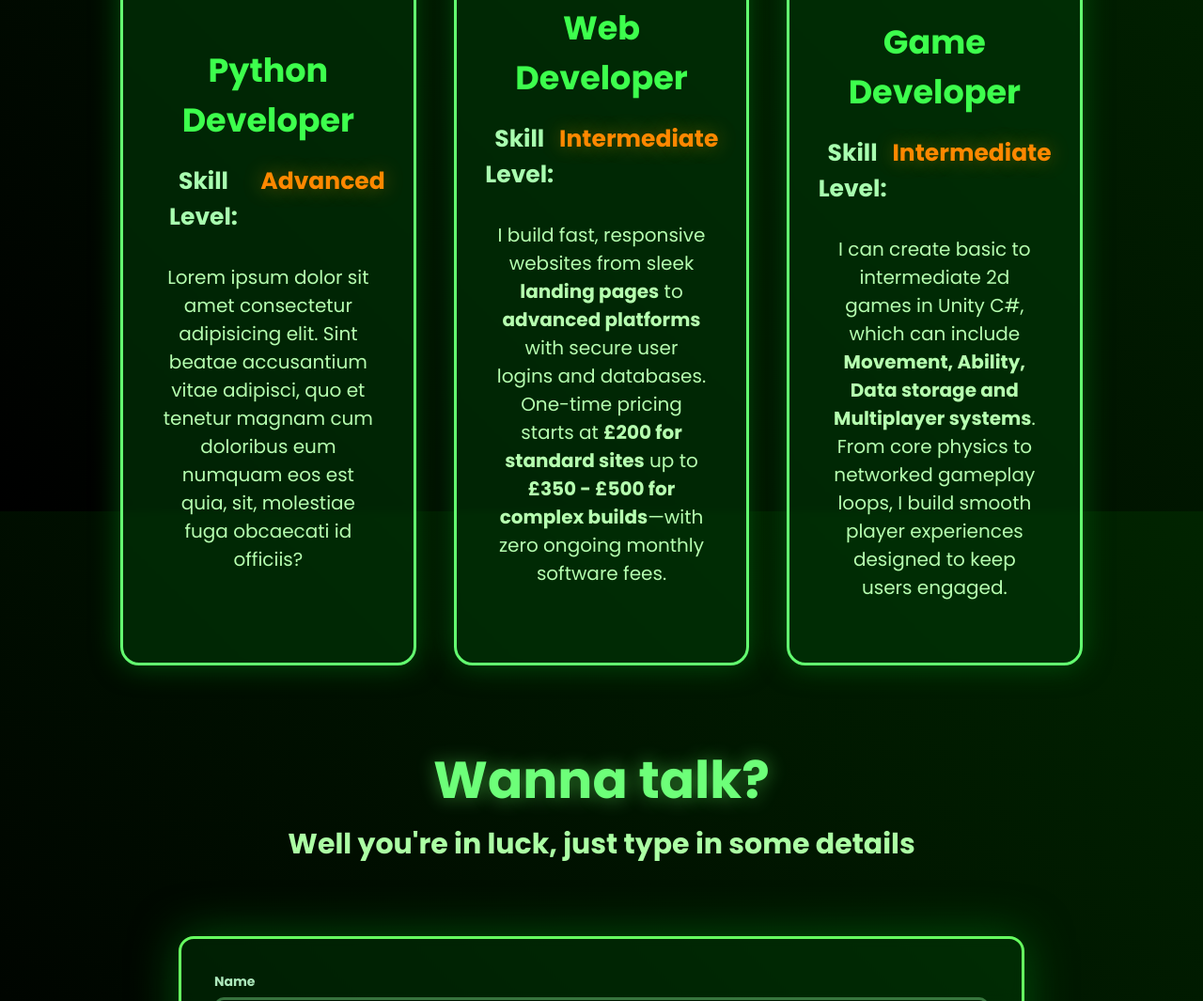
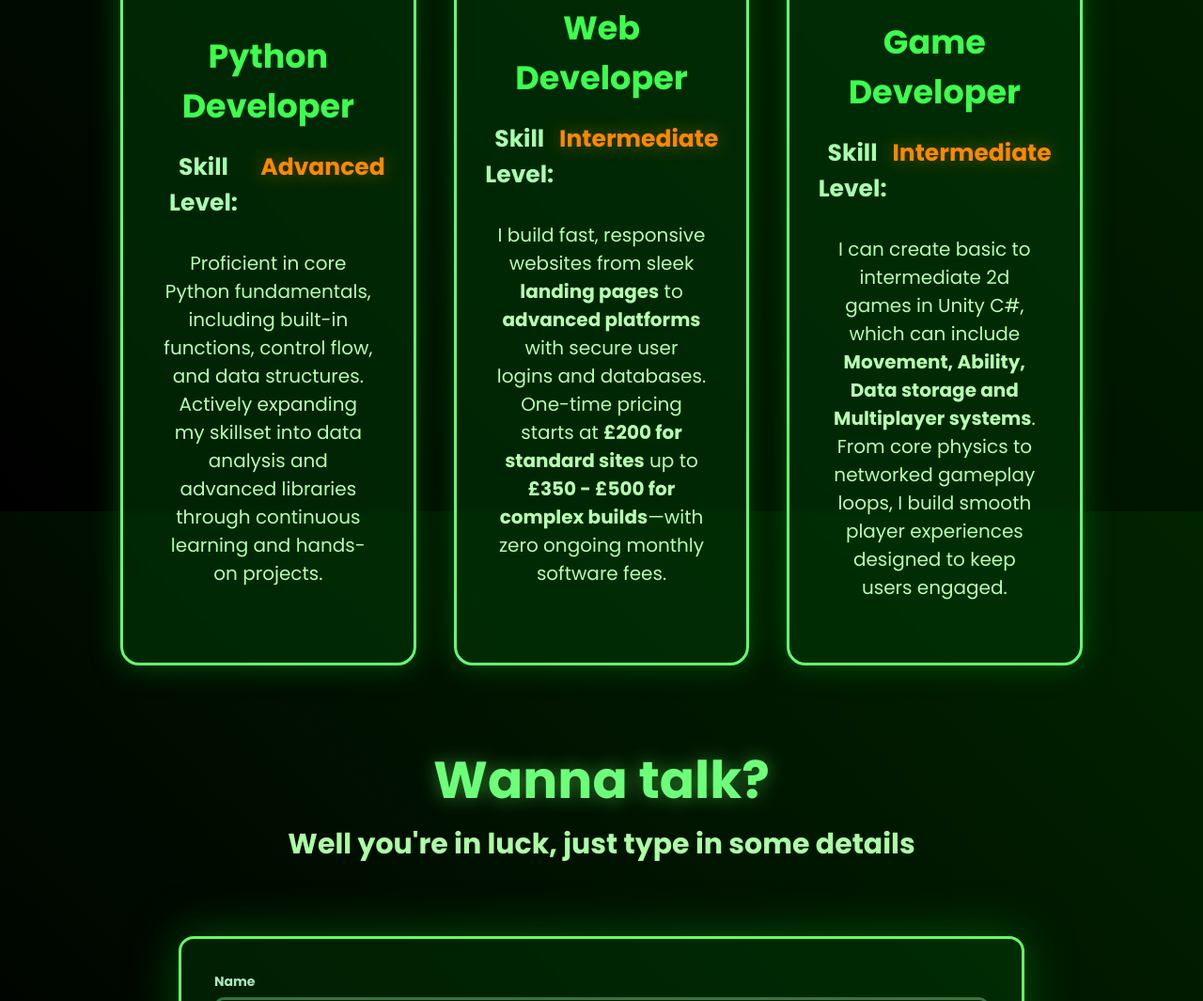
Before and after one commit to Ifenti/Ifenti-Portfolio, a plain HTML site: page index.html in a window 1280 px wide. Shown: the part 1856-2921 px from the top of the page at 94% size. Drawn offline with Linux system fonts and the light colour scheme.

Commit message:
Update index.html

```diff
--- a/index.html
+++ b/index.html
@@ -120,7 +120,7 @@
             <div class="skill reveal" data-anim="rotate-in">
                 <h2>Python Developer</h2>
                 <h3 class="level">Skill Level: <div class="ranking">&nbsp;Advanced</div></h3>
-                <p>Lorem ipsum dolor sit amet consectetur adipisicing elit. Sint beatae accusantium vitae adipisci, quo et tenetur magnam cum doloribus eum numquam eos est quia, sit, molestiae fuga obcaecati id officiis?</p>
+                <p>Proficient in core Python fundamentals, including built-in functions, control flow, and data structures. Actively expanding my skillset into data analysis and advanced libraries through continuous learning and hands-on projects.</p>
             </div>
 
             <div class="skill reveal" data-anim="slide-bottom">
```
